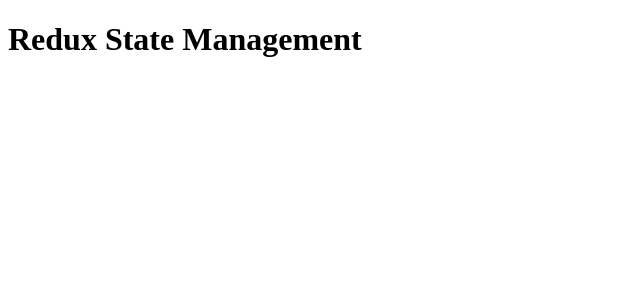
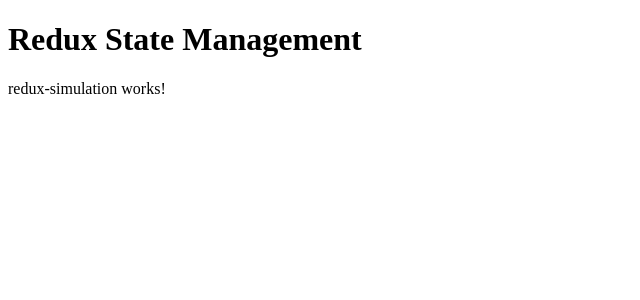
Before and after one commit to DeyanaNikolova/Angular-june-2023, an Angular app in the folder redux-state-managment/redux-state-management/: page / in a window 1280 px wide. Shown: the top 300 px of the page, without its empty margins (0-640 px from the left). Built offline with nearby package versions, Linux system fonts and the light colour scheme.

Commit message:
Show redux-simulation component

```diff
--- a/redux-state-managment/redux-state-management/src/app/app.component.html
+++ b/redux-state-managment/redux-state-management/src/app/app.component.html
@@ -1,3 +1,4 @@
 <div>
   <h1>Redux State Management</h1>
+  <app-redux-simulation />
 </div>
```
